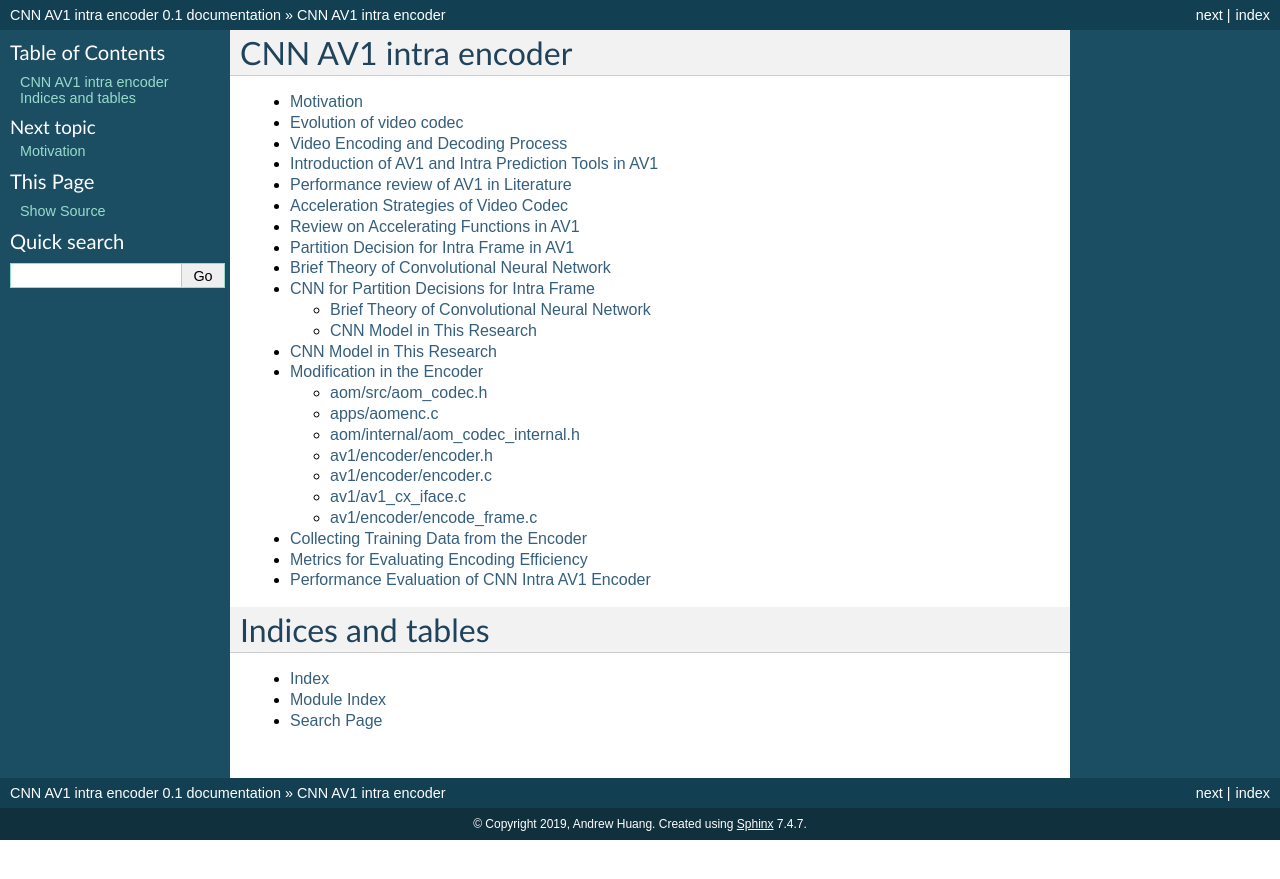
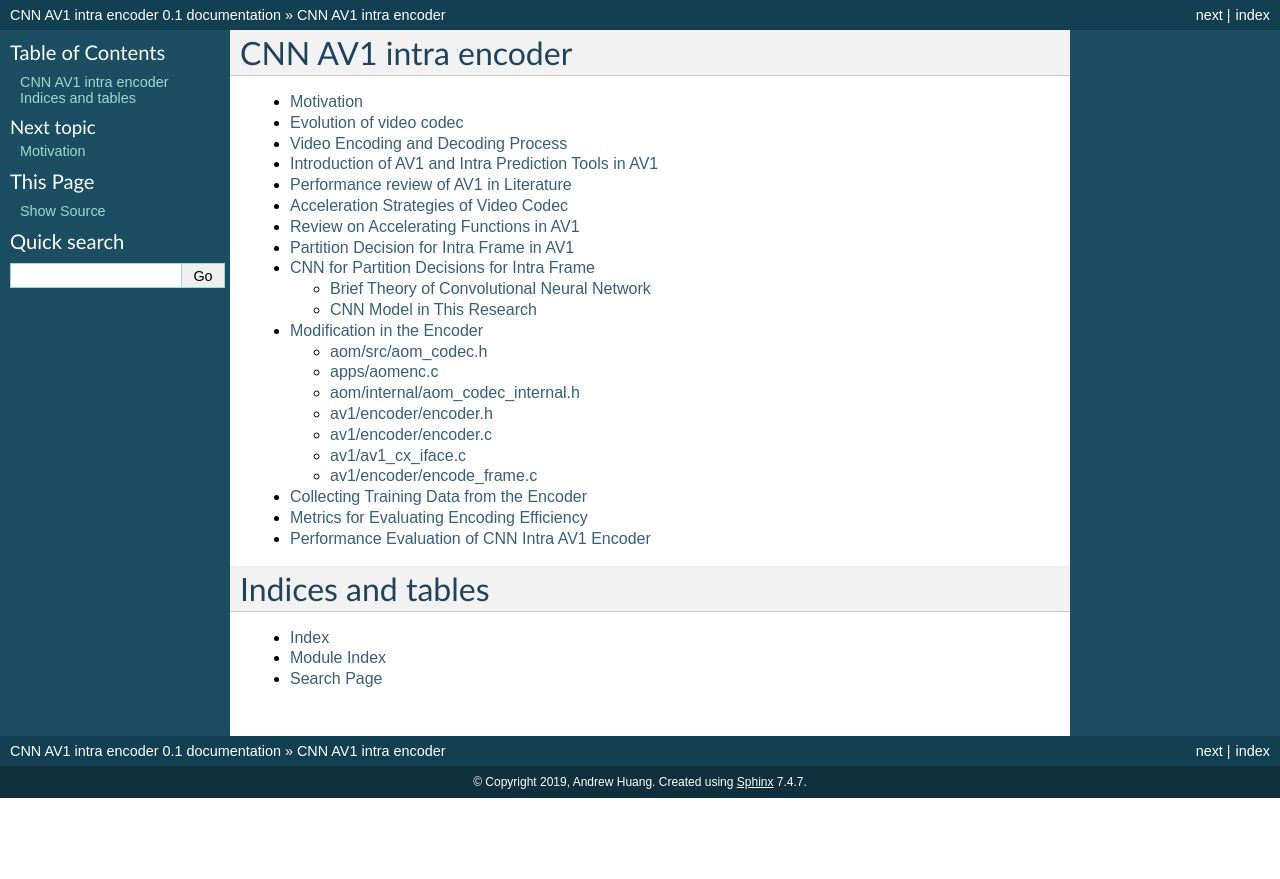
Before and after one commit to epadam/CNN-AV1-intra-encoder, a Sphinx documentation site: the page built from source/index.rst, in a window 1280 px wide. Shown: the top 879 px of the page. Built offline with Sphinx 7.4.7, drawn with Linux system fonts in a browser that asks for light colours.

Commit message:
Update index.rst

```diff
--- a/source/index.rst
+++ b/source/index.rst
@@ -19,9 +19,7 @@ CNN AV1 intra encoder
    acceleration_encoding
    acceleration_av1
    partition_av1
-   cnn_theory
    cnn_partition_intra
-   CNN_model
    encoder_modification
    data_extraction
    metrics
```
